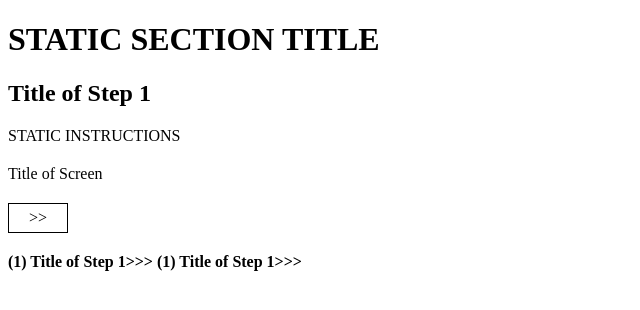
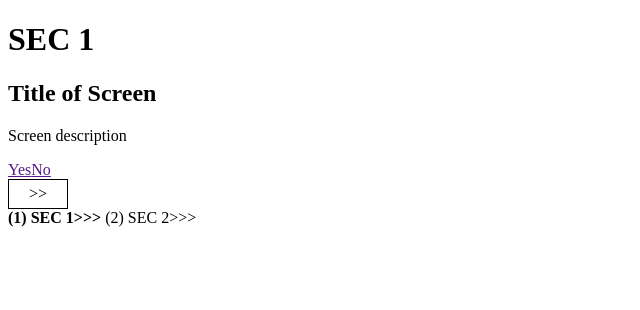
Before and after one commit to alexiscott/wizard, a plain HTML site: page index.html in a window 1280 px wide. Shown: the whole page, without its empty margins (0-640 px from the left). Drawn offline with Linux system fonts and the light colour scheme.

Commit message:
Working with JSON model and HTML structure

```diff
--- a/app.js
+++ b/app.js
@@ -1,69 +1,4 @@
-
-
-
-//////////
-// DATA //
-//////////
-
-var bp_wizard_sections = {
-  section1: {
-    color: "#FCC",
-    icon: "foo.jpg",
-    jurisdiction: "Information about Jurisdiction",
-    title: "1/ Register your business"
-  },
-  section2: {
-    color: "#FFC",
-    icon: "foo.jpg",
-    jurisdiction: "More Information about Jurisdiction",
-    title: "2/ Name your business"
-  }
-}
-
-
-var bp_wizard_data =
-  [
-    {
-    screenId: 0,
-    screenTitle: "Title of Screen",
-    screenDescription: "Screen description",
-    section: 123,
-    buttons: [
-      {
-        buttonTitle: "Yes",
-        buttonResult: "Bad choice",
-        buttonLinkTo: 0
-      },
-      {
-        buttonTitle: "No",
-        buttonResult: "Better choice",
-        buttonLinkTo: 1
-      },
-    ]
-  },
-    {
-    screenId: 1,
-    screenTitle: "2 Title of Screen",
-    screenDescription: "2 Screen description",
-    section: 123,
-    buttons: [
-      {
-        buttonTitle: "2 Yes",
-        buttonResult: "2 Bad choice",
-        buttonLinkTo: 0
-      },
-      {
-        buttonTitle: "2 No",
-        buttonResult: "2 Better choice",
-        buttonLinkTo: 1
-      },
-    ]
-  }
-  ];
-
-
 var namespace = {};
-
 
 /////////////////
 // WIZARD VIEW //
@@ -74,8 +9,8 @@ namespace.ui.Wizard = Backbone.View.extend({
   id: 'wizard',
   el: '#wizard',
   events: {
-    "click #next_step_button" : "nextStep",
-    "click #prev_step_button" : "prevStep"
+    "click #next-step" : "nextStep",
+    "click #prev-step" : "prevStep"
   },
 
   initialize: function(options) {
@@ -85,13 +20,12 @@ namespace.ui.Wizard = Backbone.View.extend({
   },
 
   render: function() {
-    this.progressIndicator = $("#progress_indicator");
-    this.section_title = $("h1#section_title");
-    this.title = $("h2#step_title");
-    this.instructions = $("p#step_instructions");
-    this.currentStepContainer = $(".current_step_container");
-    this.nextStepButton = $("#next_step_button");
-    this.prevStepButton = $("#prev_step_button");
+    this.progressIndicator = $("#progress-indicator");
+    this.sectionTitle = $("h1#section-title");
+    this.stepTitle = $("h2#step-title");
+    this.stepDescription = $("p#step-instructions");
+    this.nextStepButton = $("#next-step");
+    this.prevStepButton = $("#prev-step");
     this.renderCurrentStep();
     return this;
   },
@@ -99,7 +33,7 @@ namespace.ui.Wizard = Backbone.View.extend({
   renderProgressIndicator: function() {
     this.progressIndicator.empty();
     _.each(this.options.steps, _.bind(function(step) {
-      var text =  "(" + step.step_number + ") " + step.title + ">>> ";
+      var text =  "(" + step.step_number + ") " + step.section_title + ">>> ";
       var el = document.createElement('span');
       $(el).text(text);
       if (step.step_number == this.currentStep + 1) $(el).addClass('active');
@@ -111,15 +45,10 @@ namespace.ui.Wizard = Backbone.View.extend({
     var currentStep = this.options.steps[this.currentStep];
     if (!this.isFirstStep()) var prevStep = this.options.steps[this.currentStep - 1];
     var nextStep = this.options.steps[this.currentStep + 1];
-
-    this.title.html(currentStep.title);
-    this.instructions.html(currentStep.instructions);
-    this.section_title.html(currentStep.section_title);
+    this.sectionTitle.html(currentStep.section_title);
+    this.stepTitle.html(currentStep.screen_title);
+    this.stepDescription.html(currentStep.screen_description);
     this.currentView = currentStep.view;
-    console.log("current view", this.currentView);
-    console.log("current step container", this.currentStepContainer);
-    this.currentStepContainer.html(this.currentView.render());
-
     this.renderProgressIndicator();
 
     if (prevStep) {
@@ -167,29 +96,29 @@ namespace.ui.Wizard = Backbone.View.extend({
 
 // backbone view that calls the wizard ui element
 namespace.views = {};
-var MyModel = Backbone.Model.extend({
-   defaults: {
-     buttonTitle: 'button Title Default'
-   }
-});
 
 ///////////////////////
 // WIZARD STEP VIEWS //
 ///////////////////////
 
 namespace.views.WizardStepOne = Backbone.View.extend({
-  el: ".current_step_container",
+  el: "#current-step-container",
   initialize: function(){
     this.render();
   },
   render: function(){
-    var result = this.model.get("screenTitle");
-    console.log("RESULT:", result);
-    this.$el.html(result);
+    // Buttons render here.
+    var buttons = this.model.get("buttons");
+    var button_html = '';
+     _.each(buttons, function(button) {
+       var compiled = _.template('<a href=""><%= title %></a>');
+       button_html = button_html + compiled({title: button.buttonTitle});
+    });
+    this.$el.html(button_html);
   }
 });
 
-
+  // Model construction.
 namespace.views.MyWizard = Backbone.View.extend({
   initialize: function() {
     _.bindAll(this, 'render', 'wizardMethod');
@@ -202,33 +131,35 @@ namespace.views.MyWizard = Backbone.View.extend({
   },
 
   wizardMethod: function() {
-    var steps = _.map(bp_wizard_data, function(obj) {
 
-      var myModel = new MyModel({
+    var Screen = Backbone.Model.extend({
+      defaults: {
+        foobar: 'Foobar'
+      }
+    });
+
+    var steps = _.map(bp_wizard_data, function(obj, index) {
+
+      var screen = new Screen({
         screenId: obj.screenId,
-        screenTitle: obj.screenTitle
+        buttons: obj.buttons
       });
 
       return {
-        step_number :       1,
-        section_title:      "STATIC SECTION TITLE",
-        title :             "Title of Step 1",
-        instructions :     "STATIC INSTRUCTIONS",
-        view :              new namespace.views.WizardStepOne({ model : myModel })
+        step_number:             index + 1,
+        section_title:            obj.sectionTitle,
+        screen_title:             obj.screenTitle,
+        screen_description:       obj.screenDescription,
+        view :                    new namespace.views.WizardStepOne({ model : screen })
       }
-
     });
-
-
     console.log("Steps: ", steps);
-
 
     var view = new namespace.ui.Wizard({
       steps : steps
     });
+
     $("#current_step").html(view.render().el);
-    console.log("render current step");
-
   }});
 
 
--- /dev/null
+++ b/data.js
@@ -0,0 +1,61 @@
+//////////
+// DATA //
+//////////
+
+var bp_wizard_sections = {
+  section1: {
+    color: "#FCC",
+    icon: "foo.jpg",
+    jurisdiction: "Information about Jurisdiction",
+    title: "1/ Register your business"
+  },
+  section2: {
+    color: "#FFC",
+    icon: "foo.jpg",
+    jurisdiction: "More Information about Jurisdiction",
+    title: "2/ Name your business"
+  }
+}
+
+
+var bp_wizard_data =
+  [
+    {
+    screenId: 0,
+    screenTitle: "Title of Screen",
+    screenDescription: "Screen description",
+    section: 123,
+    sectionTitle: "SEC 1",
+    buttons: [
+      {
+        buttonTitle: "Yes",
+        buttonResult: "Bad choice",
+        buttonLinkTo: 0
+      },
+      {
+        buttonTitle: "No",
+        buttonResult: "Better choice",
+        buttonLinkTo: 1
+      },
+    ]
+  },
+    {
+    screenId: 1,
+    screenTitle: "2 Title of Screen",
+    screenDescription: "2 Screen description",
+    section: 123,
+    sectionTitle: "SEC 2",
+    buttons: [
+      {
+        buttonTitle: "Yes",
+        buttonResult: "Bad choice",
+        buttonLinkTo: 0
+      },
+      {
+        buttonTitle: "No",
+        buttonResult: "Better choice",
+        buttonLinkTo: 1
+      },
+    ]
+  }
+  ];
--- a/index.html
+++ b/index.html
@@ -25,20 +25,21 @@
 
 
   <div id="wizard">
-    <h1 id="section_title"></h1>
-    <header>
-      <h2 id="step_title"></h2>
-      <p id="step_instructions"></p>
-    </header>
-    <div class="current_step_container"></div>
-    <footer>
-      <div id="buttons">
-        <a id="prev_step_button" class="button">Prev:</a>
-        <a id="next_step_button" class="button">Next:</a>
+    <h1 id="section-title"></h1>
+    <span class="burger"></span>
+    <div class="step-wrapper">
+      <div id="step-data">
+        <h2 id="step-title"></h2>
+        <p id="step-instructions"></p>
       </div>
-    </footer>
-    <div id="progress_indicator"></div>
-  </div>
+      <div id="current-step-container"></div>
+      <div id="nav">
+        <a id="prev-step" class="button"><</a>
+        <a id="next-step" class="button">></a>
+      </div>
+    </div> <!-- Close current step container -->
+    <div id="progress-indicator"></div>
+  </div> <!-- Close #wizard -->
 
 
   <!-- ========= -->
@@ -47,6 +48,7 @@
   <script src="libs/jquery.min.js" type="text/javascript"></script>
   <script src="libs/underscore.js" type="text/javascript"></script>
   <script src="libs/backbone.js" type="text/javascript"></script>
+  <script src="data.js" type="text/javascript"></script>
   <script src="app.js" type="text/javascript"></script>
 
 </body>
```
